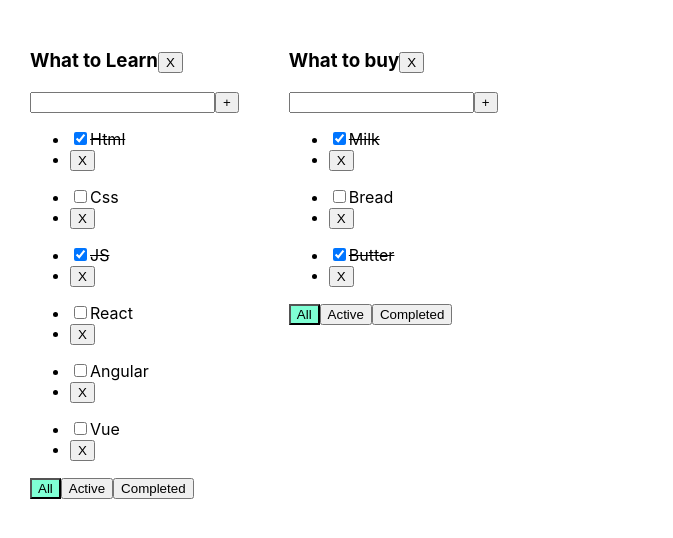
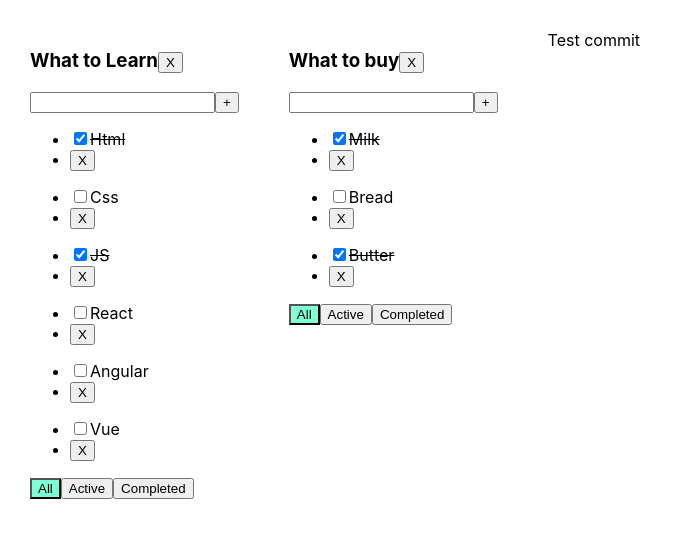
Before and after one commit to AntonPuY25/ToDoList, a React (Create React App) app: page / in a window 1280 px wide. Shown: the top 538 px of the page, without its empty margins (0-673 px from the left). Built offline with nearby package versions, Linux system fonts and the light colour scheme.

Commit message:
Test Commit

```diff
--- a/src/App.tsx
+++ b/src/App.tsx
@@ -110,8 +110,7 @@ function App() {
                                  removeTodoList={removeTodoList}
                 />
             })}
-
-
+Test commit
         </div>
     );
 }
```
